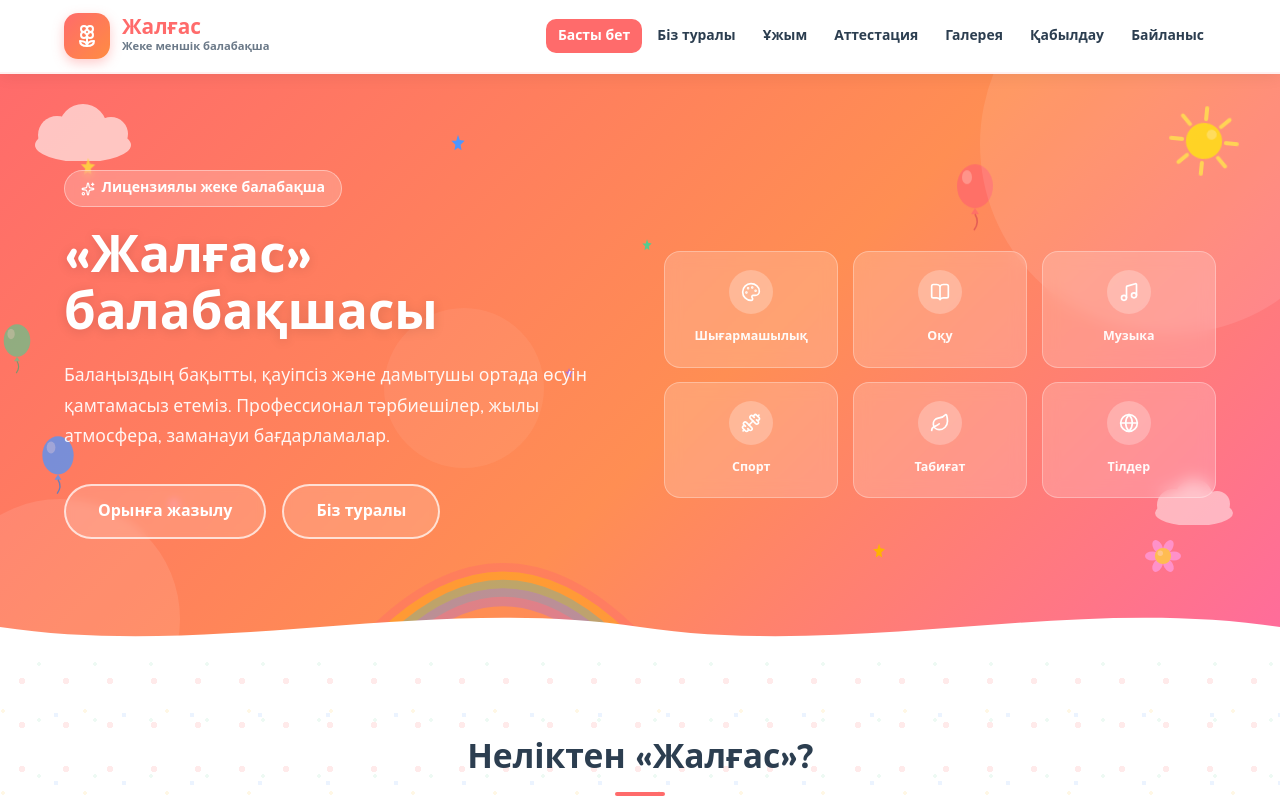
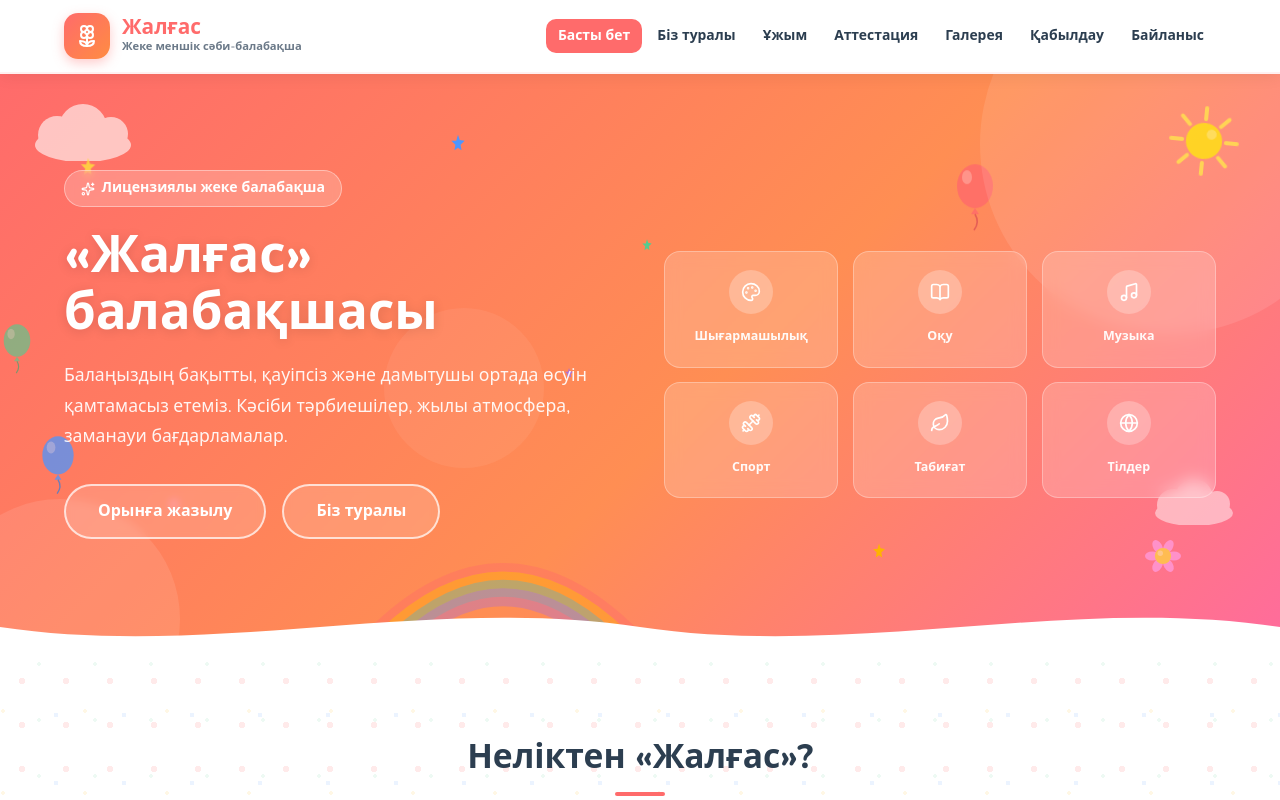
Before and after one commit to DosZhan0041/zhalgas-sad, a React (Vite) app: page / in a window 1280 px wide. Shown: the top 800 px of the page. Built offline with nearby package versions, Linux system fonts and the light colour scheme.

Commit message:
fix text

```diff
--- a/src/components/Header.tsx
+++ b/src/components/Header.tsx
@@ -29,7 +29,7 @@ export default function Header() {
           </div>
           <div className="logo-text">
             <span className="logo-name">Жалғас</span>
-            <span className="logo-sub">Жеке меншік балабақша</span>
+            <span className="logo-sub">Жеке меншік сәби-балабақша</span>
           </div>
         </Link>
 
--- a/src/pages/Home.tsx
+++ b/src/pages/Home.tsx
@@ -274,7 +274,7 @@ export default function Home() {
               <h1>«Жалғас» балабақшасы</h1>
               <p className="hero-subtitle">
                 Балаңыздың бақытты, қауіпсіз және дамытушы ортада өсуін
-                қамтамасыз етеміз. Профессионал тәрбиешілер, жылы атмосфера,
+                қамтамасыз етеміз. Кәсіби тәрбиешілер, жылы атмосфера,
                 заманауи бағдарламалар.
               </p>
               <div className="hero-actions">
--- a/src/pages/Team.tsx
+++ b/src/pages/Team.tsx
@@ -28,7 +28,7 @@ export default function Team() {
       <section className="page-hero" style={{ background: 'linear-gradient(135deg,#AB6FDB,#4D96FF)' }}>
         <div className="container">
           <h1>Ұжымымыз</h1>
-          <p>Балаларымызды тәрбиелейтін профессионал мамандар</p>
+          <p>Балаларымызды тәрбиелейтін кәсіби мамандар</p>
         </div>
       </section>
 
```
